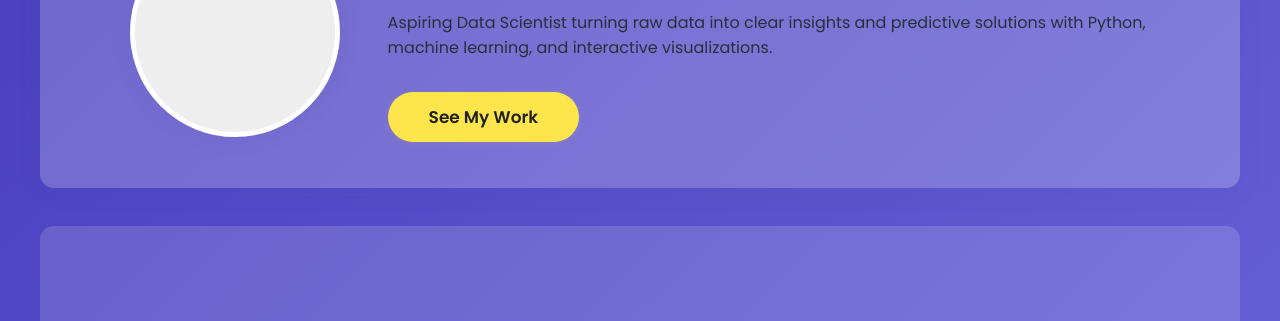
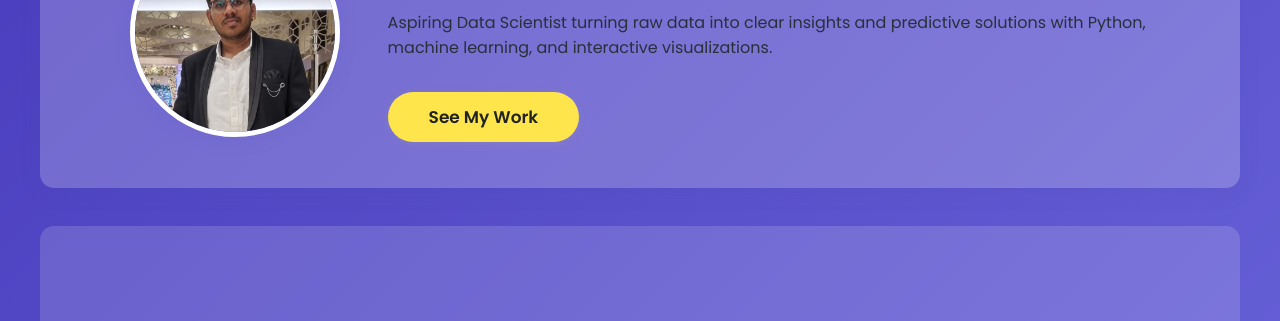
Before and after one commit to Govind22MG/govind-profile, a plain HTML site: page index.html in a window 1280 px wide. Shown: the part 207-528 px from the top of the page. Drawn offline with Linux system fonts and the light colour scheme; files whose address does not match are found by name.

Commit message:
Update index.html

```diff
--- a/index.html
+++ b/index.html
@@ -210,7 +210,7 @@
 
   <!-- Intro -->
   <section id="intro">
-    <img src="data/aaa.jpg" alt="Govind Gaidhane" />
+    <img src="assets/aaa.jpg" alt="Govind Gaidhane" />
     <div class="intro-text">
       <h1>Hello, I’m <span>Govind Gaidhane</span></h1>
       <p>Aspiring Data Scientist turning raw data into clear insights and predictive solutions with Python, machine learning, and interactive visualizations.</p>
```
